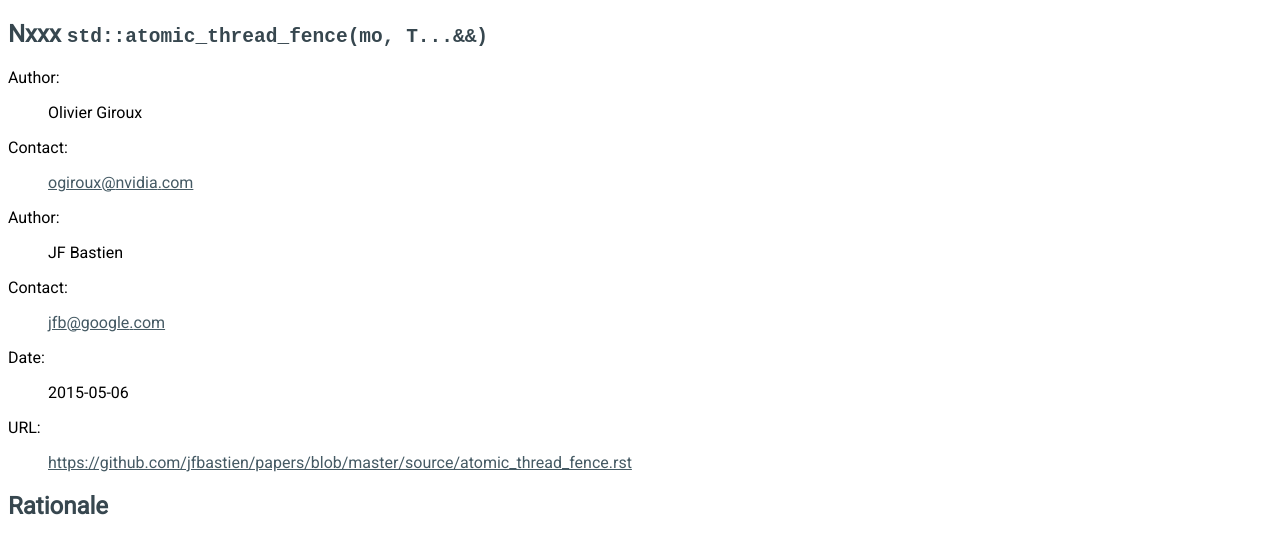
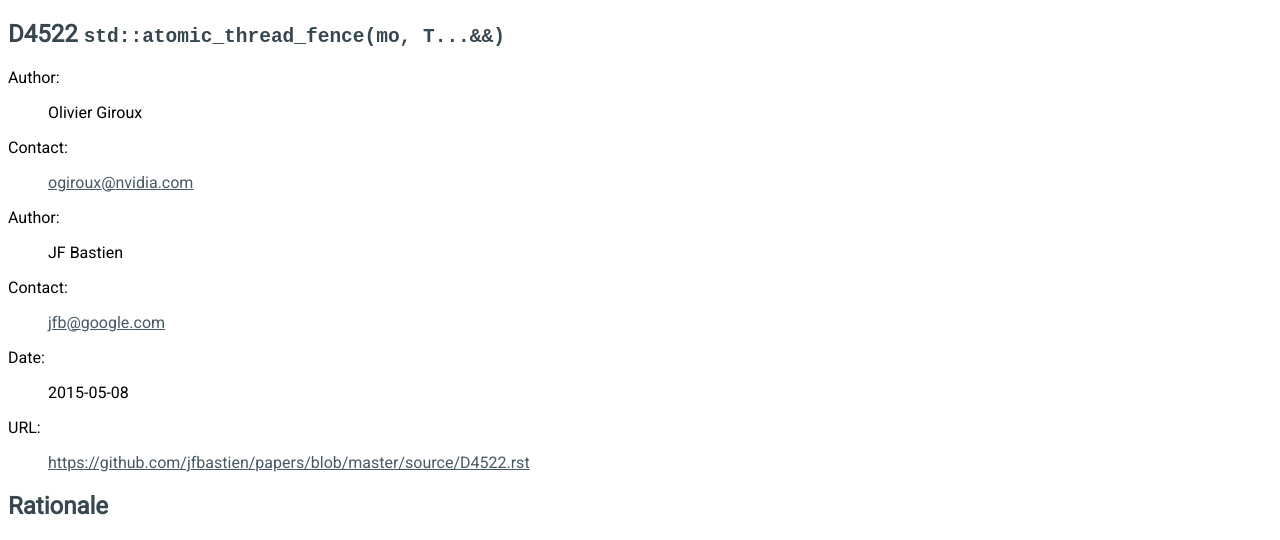
Before and after one commit to jfbastien/papers, a Sphinx documentation site: the page built from source/D4522.rst, in a window 1280 px wide. Shown: the top 540 px of the page. Built offline with Sphinx 7.4.7, drawn with Linux system fonts in a browser that asks for light colours; pages that are not in the unit, such as notebooks, are missing from menus.

Commit message:
Atomic thread fence is now D4522.

```diff
--- a/source/atomic_thread_fence.rst
+++ b/source/D4522.rst
@@ -1,15 +1,15 @@
-=============================================
-Nxxx ``std::atomic_thread_fence(mo, T...&&)``
-=============================================
-.. TODO Update number above.
+==============================================
+D4522 ``std::atomic_thread_fence(mo, T...&&)``
+==============================================
 
 :Author: Olivier Giroux
 :Contact: ogiroux@nvidia.com
 :Author: JF Bastien
 :Contact: jfb@google.com
-:Date: 2015-05-06
-:URL: https://github.com/jfbastien/papers/blob/master/source/atomic_thread_fence.rst
-.. TODO Update the URL above.
+:Date: 2015-05-08
+:URL: https://github.com/jfbastien/papers/blob/master/source/D4522.rst
+
+.. TODO Update the URL above when this becomes an N paper.
 
 ---------
 Rationale
```
